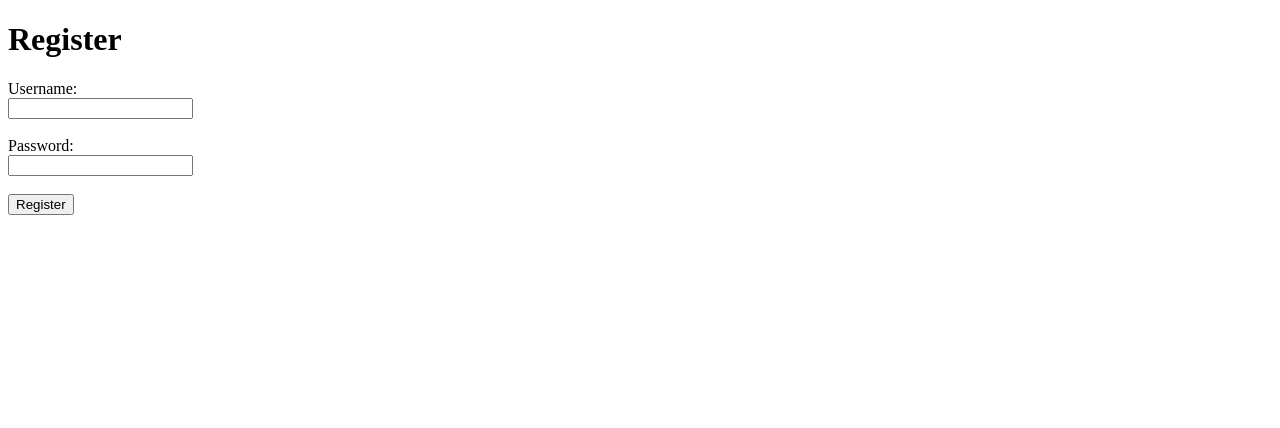
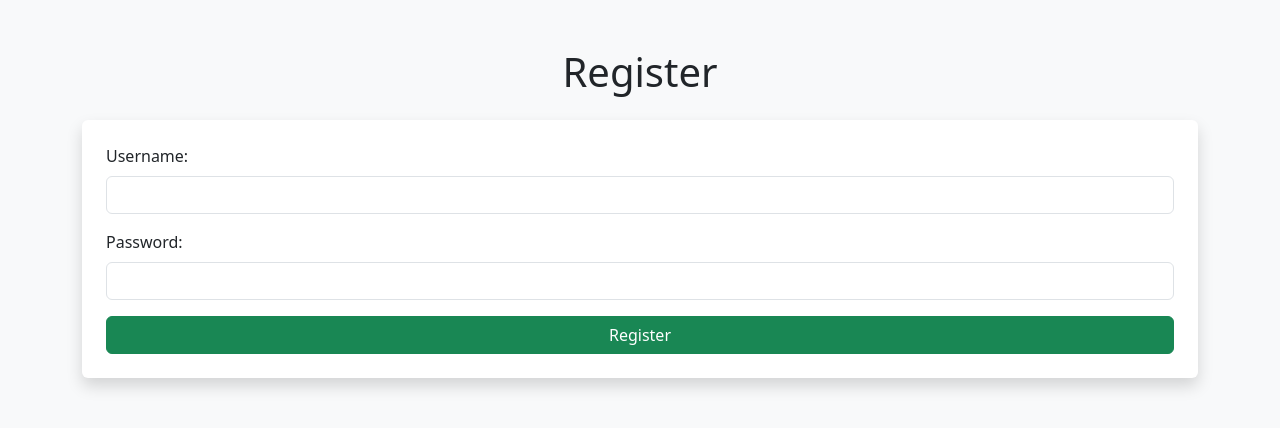
Before and after one commit to Sh4dowXZ/user-login-webapp, a Flask app: page /register in a window 1280 px wide. Shown: the top 428 px of the page. Run offline with Flask 3, Linux system fonts and the light colour scheme.

Commit message:
Updated UI using BootTrap

```diff
--- a/templates/register.html
+++ b/templates/register.html
@@ -1,33 +1,40 @@
 <!DOCTYPE html>
 <html>
 <head>
-    <title>Register</title> <!-- The title that appears on the browser tab -->
+    <title>Register</title>
+
+    <!-- Add Bootstrap styles -->
+    <link href="https://cdn.jsdelivr.net/npm/bootstrap@5.3.0/dist/css/bootstrap.min.css" rel="stylesheet">
 </head>
-<body>
-    <h1>Register</h1> <!-- Header1 displayed on the page -->
 
-    <!-- Form starts here -->
-    <form action="/register" method="post">
-        <!-- action="/register": sends the form data to this route on the server -->
-        <!-- method="post": sends data securely to the server (used for submitting info) -->
+<!-- Light background -->
+<body class="bg-light">
 
-        <label>Username:</label><br> <!-- Label for the username field -->
+<!-- Centered container -->
+<div class="container mt-5">
+    <!-- Big centered title -->
+    <h1 class="mb-4 text-center">Register</h1>
 
-        <input type="text" name="username" required><br><br>
-        <!-- type="text": a normal text box -->
-        <!-- name="username": this is the key Flask uses to get the value -->
-        <!-- required: user must fill this before submitting -->
+    <!-- White box for the form -->
+    <form action="/register" method="post" class="shadow p-4 bg-white rounded">
 
-        <label>Password:</label><br> <!-- Label for the password field -->
+        <!-- Username input -->
+        <div class="mb-3">
+            <label class="form-label">Username:</label>
+            <input type="text" name="username" class="form-control" required>
+        </div>
 
-        <input type="password" name="password" required><br><br>
-        <!-- type="password": hides input (•••• instead of abc) -->
-        <!-- name="password": Flask will use this to get the password -->
-        <!-- required: user must fill this before submitting -->
+        <!-- Password input -->
+        <div class="mb-3">
+            <label class="form-label">Password:</label>
+            <input type="password" name="password" class="form-control" required>
+        </div>
 
-        <input type="submit" value="Register">
-        <!-- type="submit": sends the form data -->
-        <!-- value="Register": this is the text that appears on the button -->
+        <!-- Register button -->
+        <input type="submit" value="Register" class="btn btn-success w-100">
+        <!-- This one's green (btn-success) just to feel different from login :) -->
     </form>
+</div>
+
 </body>
 </html>
```
Also changed, not shown: templates/login.html (+39 -9 lines).
